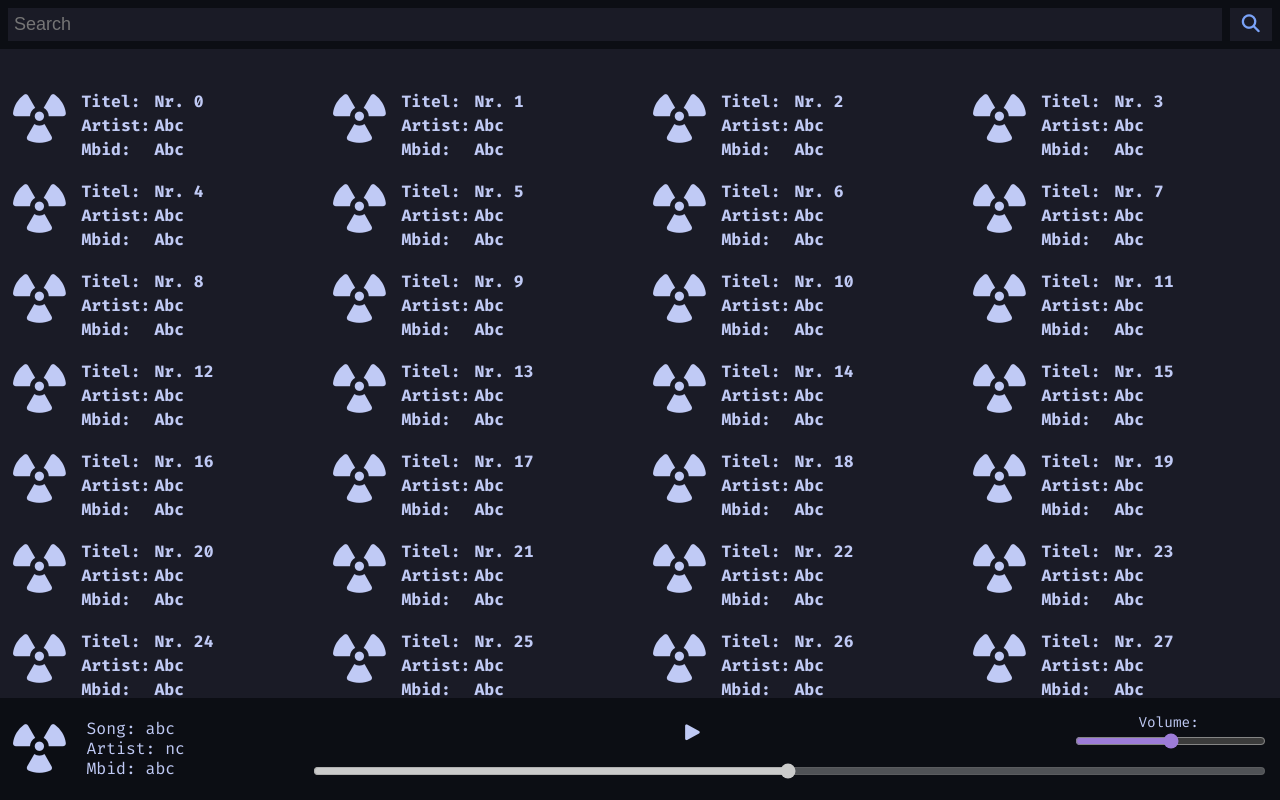
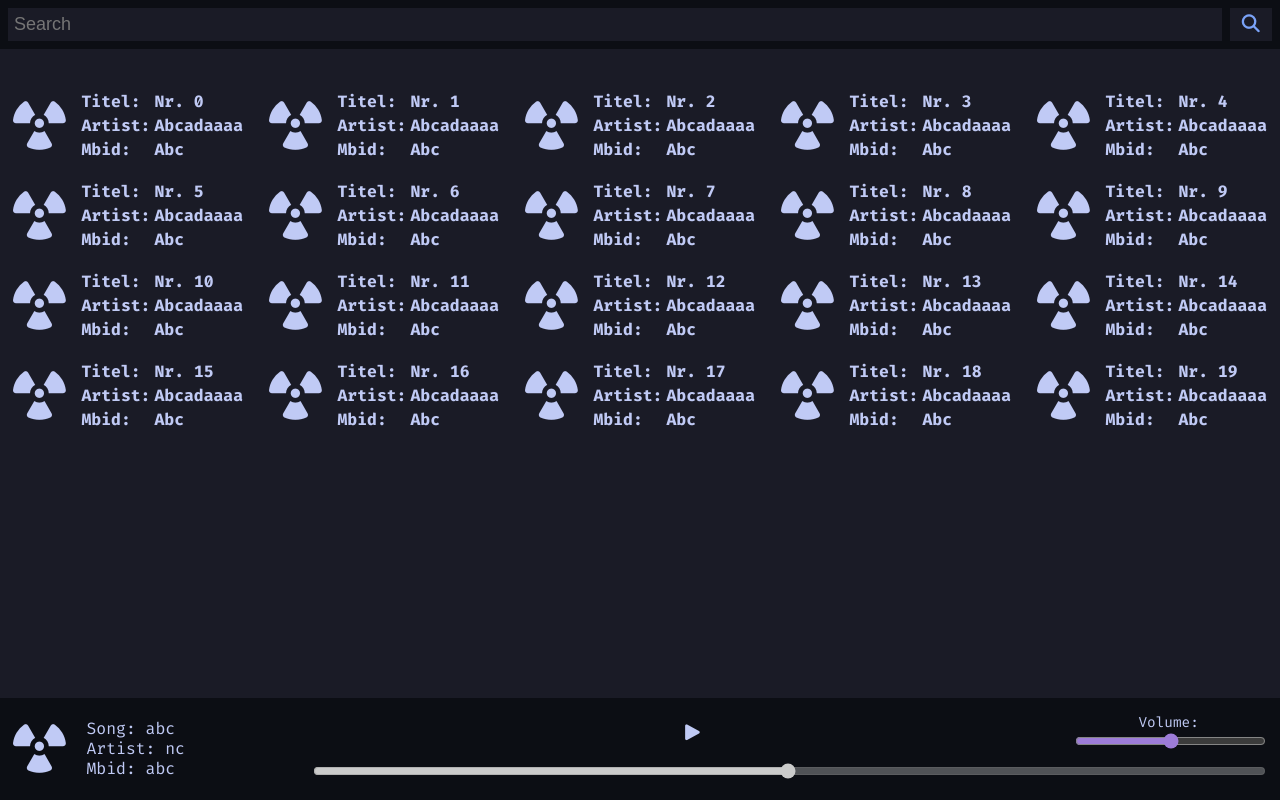
Before and after one commit to LDprg/MusicNow, a SvelteKit app: page / in a window 1280 px wide. Built offline with nearby package versions, Linux system fonts and the light colour scheme.

Commit message:
Improve layout with flexbox instead of grid

```diff
--- a/src/routes/+page.svelte
+++ b/src/routes/+page.svelte
@@ -27,7 +27,7 @@
      */
     let items = $state([]);
 
-    [...Array(1000).keys()].forEach((i) => items.push(i));
+    [...Array(20).keys()].forEach((i) => items.push(i));
 </script>
 
 <main class="container">
@@ -47,7 +47,7 @@
                         </tr>
                         <tr>
                             <th>Artist: </th>
-                            <th>Abc</th>
+                            <th>Abcadaaaa</th>
                         </tr>
                         <tr>
                             <th>Mbid: </th>
@@ -72,16 +72,20 @@
     .items-container {
         flex: 1;
         overflow: auto;
-        display: grid;
-        grid-template-columns: auto auto auto auto;
+        display: flex;
+        flex-flow: row wrap;
+        align-content: flex-start;
     }
 
     .items {
         margin: 8px;
         display: flex;
+        flex: 1;
+        height: min-content;
     }
 
     .items .icon {
+        align-self: center;
         font-size: 50px;
     }
 
--- a/src/routes/Search.svelte
+++ b/src/routes/Search.svelte
@@ -6,7 +6,6 @@
 
     async function greet(event) {
         event.preventDefault();
-        // Learn more about Tauri commands at https://tauri.app/develop/calling-rust/
         greetMsg = await invoke("greet", { name });
     }
 </script>
```
